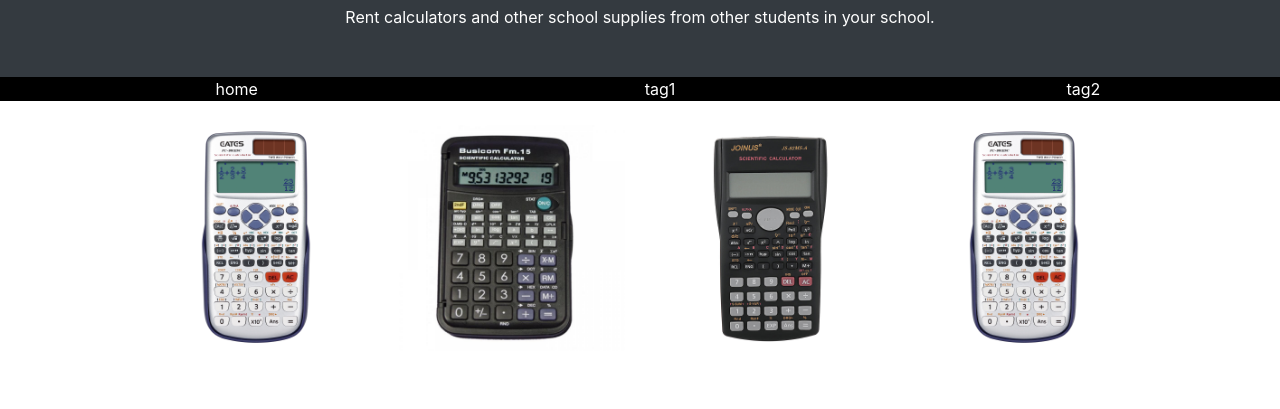
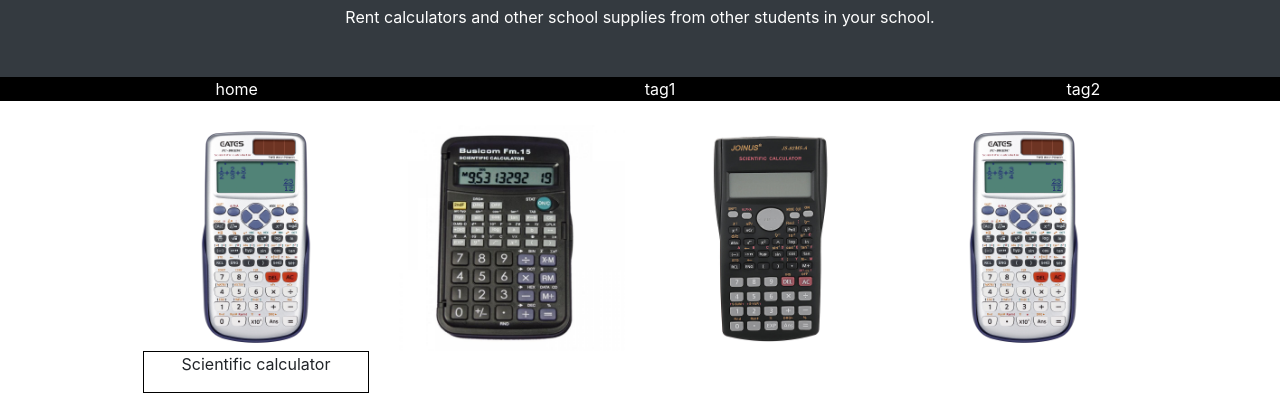
Before and after one commit to erjiale/sbuhacks2019, a plain HTML site: page index.html in a window 1280 px wide. Shown: the part 83-492 px from the top of the page. Drawn offline with nearby package versions, Linux system fonts and the light colour scheme.

Commit message:
img changes

```diff
--- a/index.html
+++ b/index.html
@@ -31,6 +31,9 @@
 				<div class="row img-gallery">
 					<div class="col-md-3 pt-2">
 						<img src="calculator1.jpg" alt="silver algebra calculator" class="img-size"/>
+						<div class="img-desc">
+							<p>Scientific calculator</p>
+						</div>
 					</div>
 					<div class="col-md-3 pt-2">
 						<img src="calculator2.jpg" alt="silver algebra calculator" class="img-size"/>
--- a/styles.css
+++ b/styles.css
@@ -20,3 +20,8 @@ header {
 .img-size {
 	width:100%;
 }
+
+.img-desc {
+	width:100%;
+	border: 1px solid rgb(0,0,0);
+}
```
